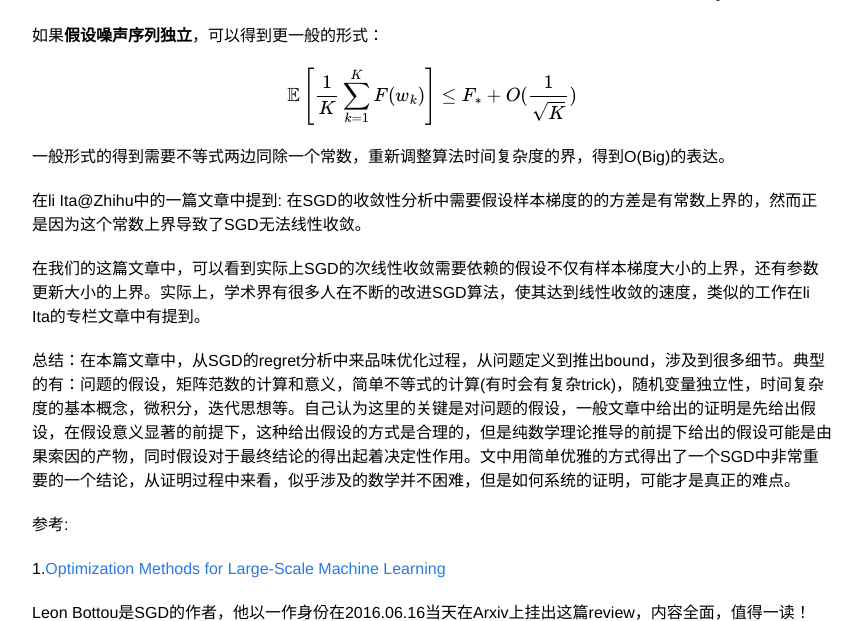
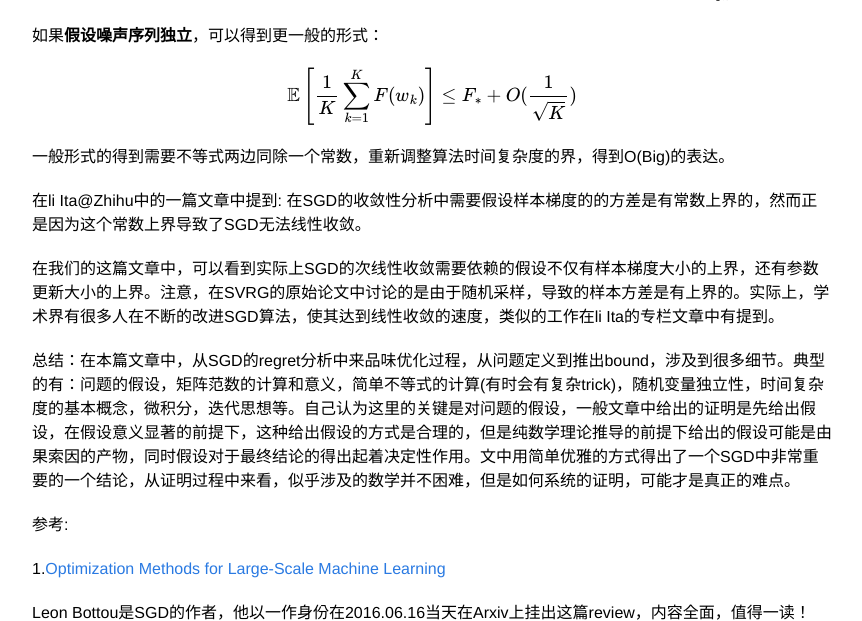
Before and after one commit to zhpmatrix/zhpmatrix.github.io, a Jekyll site: the page built from _posts/2017-04-06-regret-bound-for-sgd.md, in a window 1280 px wide and 900 px high, scrolled down 3316 px, cut to the strip 0-621 px from the top of the window. Shown: the whole strip, without its empty margins (208-1070 px from the left). Built offline with Jekyll 4.4.1, drawn with Linux system fonts in a browser that asks for light colours; formulas are drawn with MathJax 3; comment, search, counter and statistics services are not loaded.

Commit message:
mod page about regret bound for sgd

```diff
--- a/_posts/2017-04-06-regret-bound-for-sgd.md
+++ b/_posts/2017-04-06-regret-bound-for-sgd.md
@@ -89,7 +89,7 @@ $$
 
 在li Ita@Zhihu中的一篇文章中提到: 在SGD的收敛性分析中需要假设样本梯度的的方差是有常数上界的，然而正是因为这个常数上界导致了SGD无法线性收敛。
 
-在我们的这篇文章中，可以看到实际上SGD的次线性收敛需要依赖的假设不仅有样本梯度大小的上界，还有参数更新大小的上界。实际上，学术界有很多人在不断的改进SGD算法，使其达到线性收敛的速度，类似的工作在li Ita的专栏文章中有提到。
+在我们的这篇文章中，可以看到实际上SGD的次线性收敛需要依赖的假设不仅有样本梯度大小的上界，还有参数更新大小的上界。注意，在SVRG的原始论文中讨论的是由于随机采样，导致的样本方差是有上界的。实际上，学术界有很多人在不断的改进SGD算法，使其达到线性收敛的速度，类似的工作在li Ita的专栏文章中有提到。
 
 总结：在本篇文章中，从SGD的regret分析中来品味优化过程，从问题定义到推出bound，涉及到很多细节。典型的有：问题的假设，矩阵范数的计算和意义，简单不等式的计算(有时会有复杂trick)，随机变量独立性，时间复杂度的基本概念，微积分，迭代思想等。自己认为这里的关键是对问题的假设，一般文章中给出的证明是先给出假设，在假设意义显著的前提下，这种给出假设的方式是合理的，但是纯数学理论推导的前提下给出的假设可能是由果索因的产物，同时假设对于最终结论的得出起着决定性作用。文中用简单优雅的方式得出了一个SGD中非常重要的一个结论，从证明过程中来看，似乎涉及的数学并不困难，但是如何系统的证明，可能才是真正的难点。
 
```
